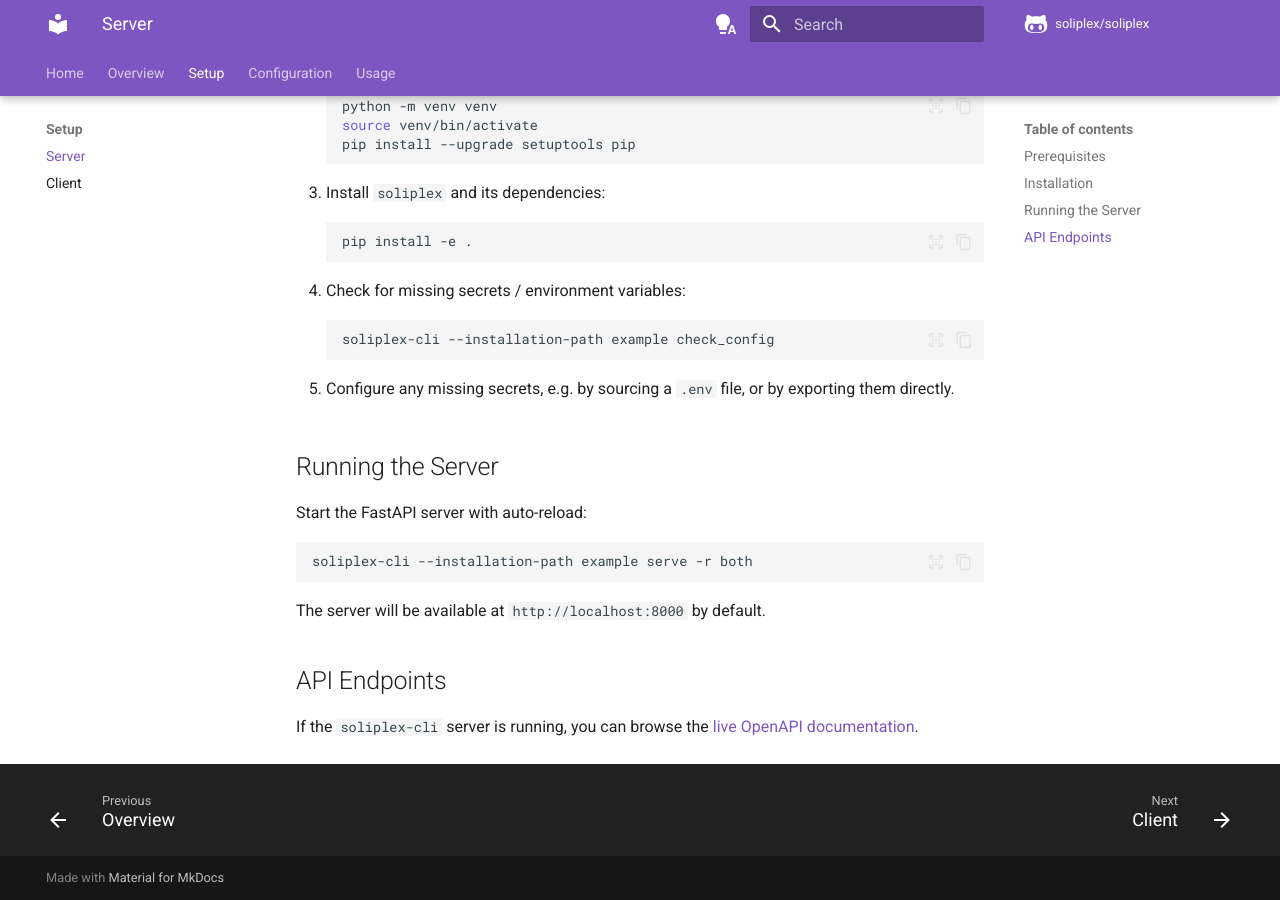
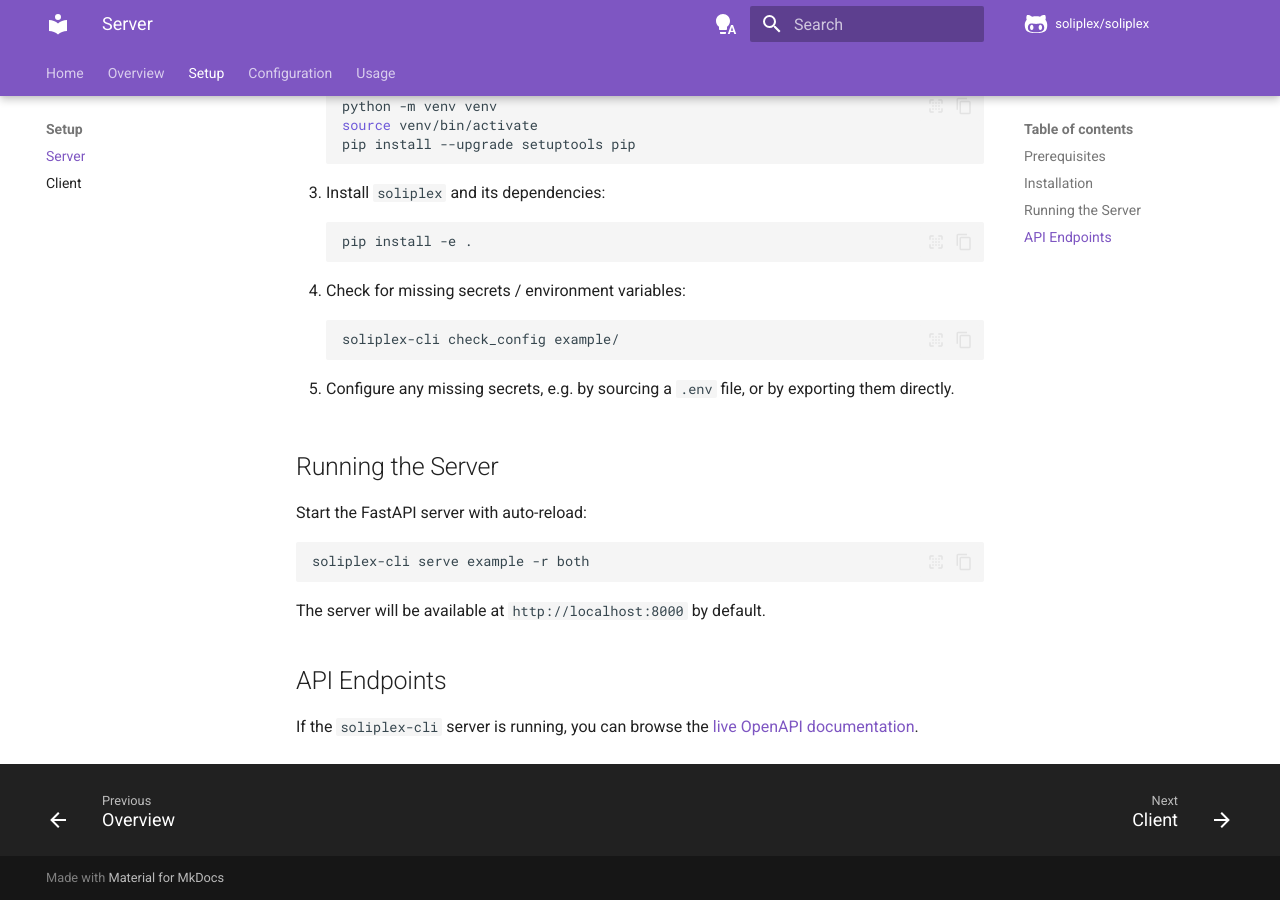
Before and after one commit to Open-Community-Building/soliplex, an MkDocs documentation site: the page built from docs/server.md, in a window 1280 px wide and 900 px high, scrolled down 640 px. Built offline with MkDocs 1.6.1 and Material for MkDocs 9.7.7, drawn with Linux system fonts in a browser that asks for light colours; comment, search, counter and statistics services are not loaded.

Commit message:
docs: acoomodate 'soliplex-cli' change
See PR #80.

````diff
--- a/docs/server.md
+++ b/docs/server.md
@@ -30,7 +30,7 @@
 
 4. Check for missing secrets / environment variables:
    ```bash
-   soliplex-cli --installation-path example check_config
+   soliplex-cli check_config example/
    ```
 
 5. Configure any missing secrets, e.g. by sourcing a `.env` file, or
@@ -42,7 +42,7 @@
 Start the FastAPI server with auto-reload:
 
 ```bash
-soliplex-cli --installation-path example serve -r both
+soliplex-cli serve example -r both
 ```
 
 The server will be available at `http://localhost:8000` by default.
````
